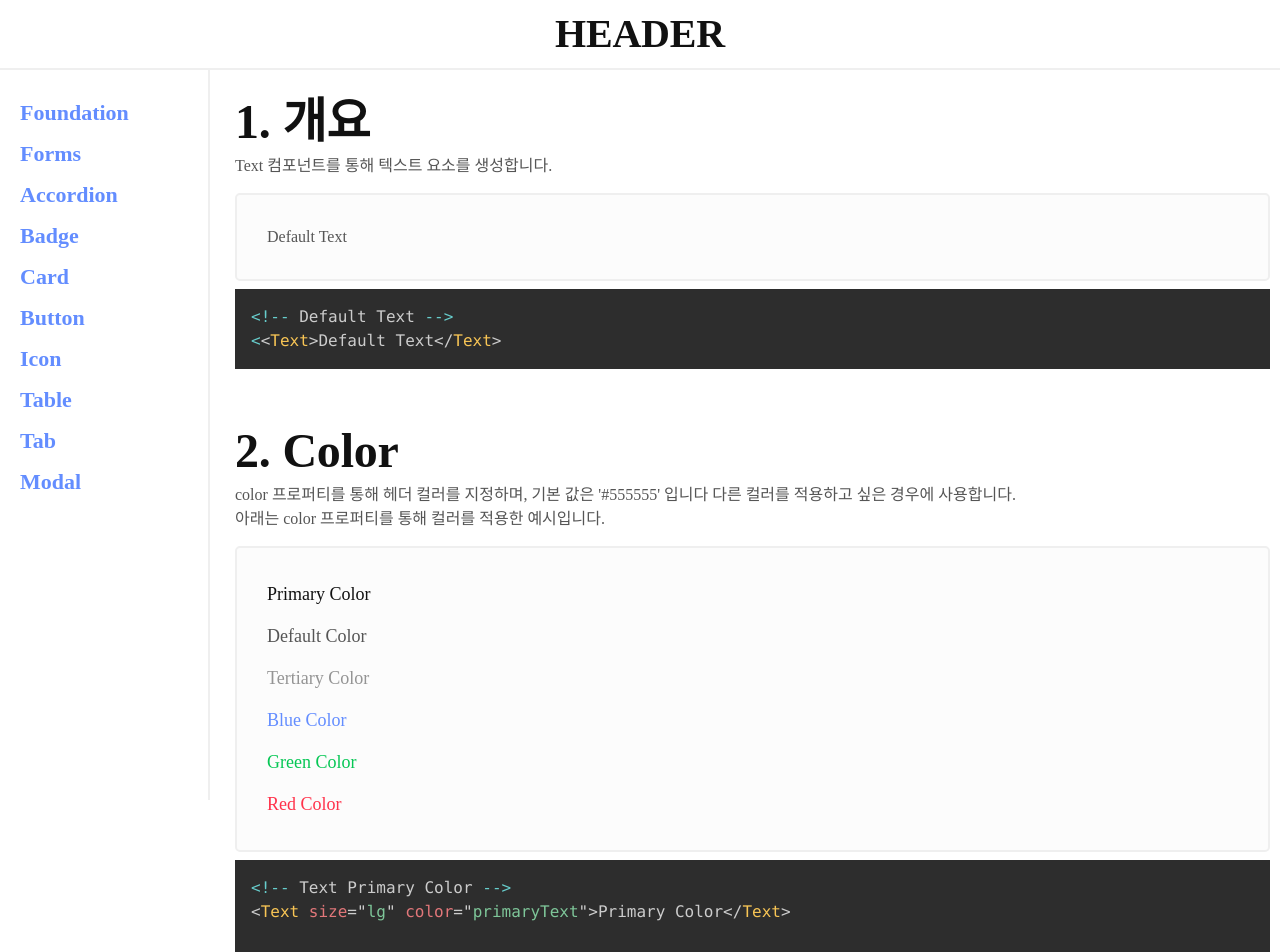
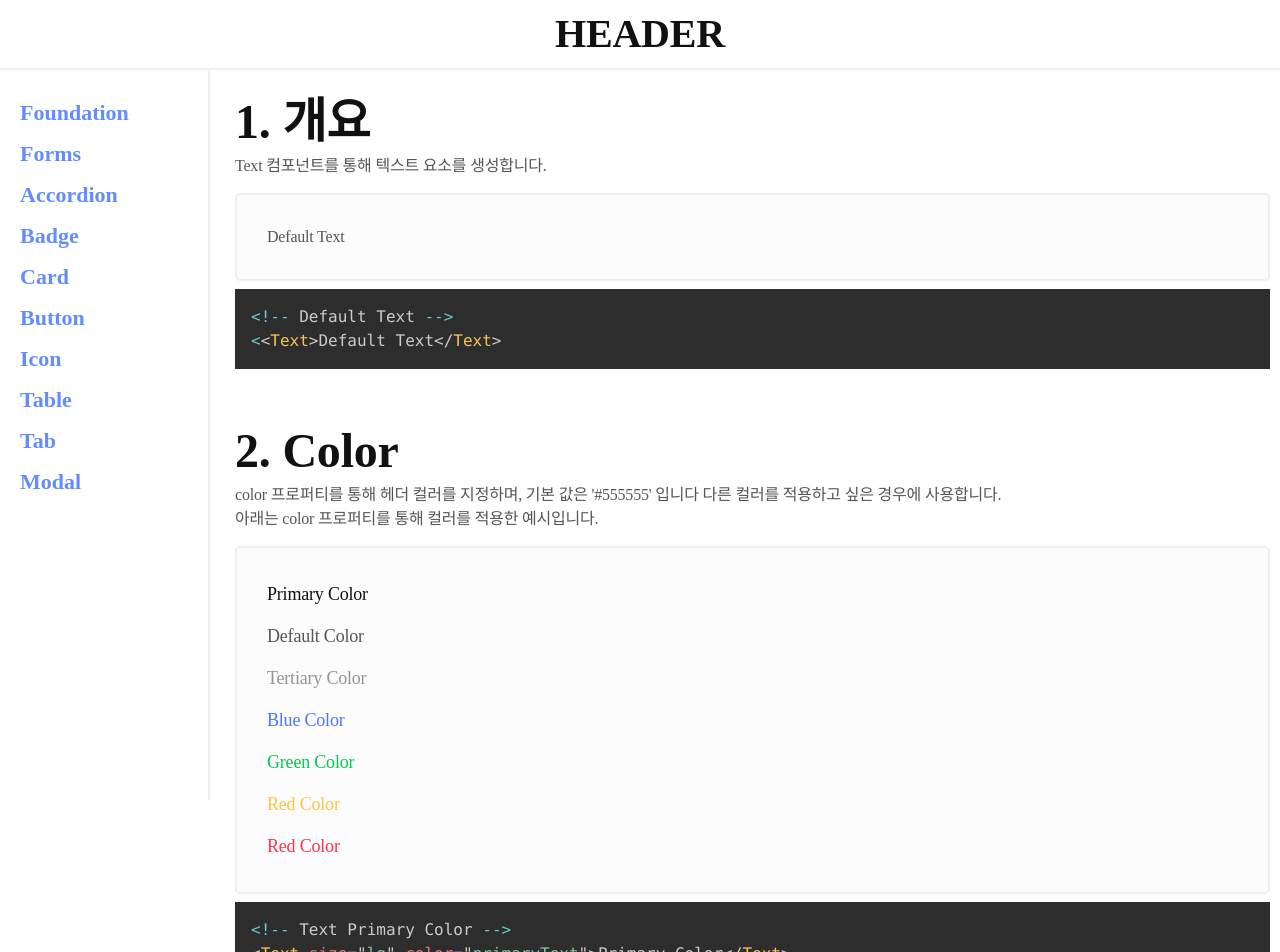
Before and after one commit to dongggggae/_hyun-design-system, a React (Vite) app: page /components/foundation/TextPage in a window 1280 px wide. Shown: the top 952 px of the page. Built offline with nearby package versions, Linux system fonts and the light colour scheme; some icons are missing.

Commit message:
[DS-68]Component - Text 수정

```diff
--- a/src/components/hyun-design-system/typography/Text.jsx
+++ b/src/components/hyun-design-system/typography/Text.jsx
@@ -1,35 +1,30 @@
 import React from 'react';
 
-import styled from '@emotion/styled';
 import PropTypes from 'prop-types';
 
-import { useTheme } from '@/theme/ThemeContext';
-
-const StyledText = styled.p`
-  ${(props) => props.theme.components.typography.textSizes[props.size]};
-  color: ${(props) => props.theme.colors[props.color]};
-`;
-
 const Text = React.memo(({ size, children, color }) => {
-  const theme = useTheme();
   const PREFIX = 'text';
 
   return (
-    <StyledText className={PREFIX} size={size} theme={theme} color={color}>
+    <p
+      className={
+        size && color ? [PREFIX, `${PREFIX}--${size}`, `fc--${color}`].join(' ') : [PREFIX, `${PREFIX}--${size}`]
+      }
+    >
       {children}
-    </StyledText>
+    </p>
   );
 });
 
 Text.defaultProps = {
   size: 'md',
-  color: 'secondaryText',
+  color: 'secondary',
 };
 
 Text.propTypes = {
   size: PropTypes.oneOf(['lg', 'md', 'sm', 'xs', 'xxs']),
   children: PropTypes.node.isRequired,
-  color: PropTypes.string,
+  color: PropTypes.oneOf(['primary', 'secondary', 'tertiary', 'information', 'positive', 'caution', 'negative']),
 };
 
 Text.displayName = 'Text';
--- a/src/pages/components/foundation/TextPage.jsx
+++ b/src/pages/components/foundation/TextPage.jsx
@@ -24,20 +24,23 @@ const TextPage = () => {
             아래는 color 프로퍼티를 통해 컬러를 적용한 예시입니다.
           </Text>
           <div className="preview">
-            <Text size="lg" color="primaryText">
+            <Text size="lg" color="primary">
               Primary Color
             </Text>
             <Text size="lg">Default Color</Text>
-            <Text size="lg" color="tertiaryText">
+            <Text size="lg" color="tertiary">
               Tertiary Color
             </Text>
-            <Text size="lg" color="blue500">
+            <Text size="lg" color="information">
               Blue Color
             </Text>
-            <Text size="lg" color="green600">
+            <Text size="lg" color="positive">
               Green Color
             </Text>
-            <Text size="lg" color="red600">
+            <Text size="lg" color="caution">
+              Red Color
+            </Text>
+            <Text size="lg" color="negative">
               Red Color
             </Text>
           </div>
@@ -75,16 +78,19 @@ const TextCode = {
     `<Text size="lg">Default Color</Text>`,
     ``,
     `<!-- Text Tertiary Color -->`,
-    `<Text size="lg" color="tertiaryText">Tertiary Color</Text>`,
+    `<Text size="lg" color="tertiary">Tertiary Color</Text>`,
     ``,
     `<!-- Text Blue Color -->`,
-    `<Text size="lg" color="blue500">Blue Color</Text>`,
+    `<Text size="lg" color="information">Blue Color</Text>`,
     ``,
     `<!-- Text Green Color -->`,
-    `<Text size="lg" color="green600">Green Color</Text>`,
+    `<Text size="lg" color="positive">Green Color</Text>`,
+    ``,
+    `<!-- Text Amber Color -->`,
+    `<Text size="lg" color="caution">Amber Color</Text>`,
     ``,
     `<!-- Text Red Color -->`,
-    `<Text size="lg" color="red600">Red Color</Text>`,
+    `<Text size="lg" color="negative">Red Color</Text>`,
   ].join('\n'),
   size: [
     `<!-- Large Text -->`,
```
